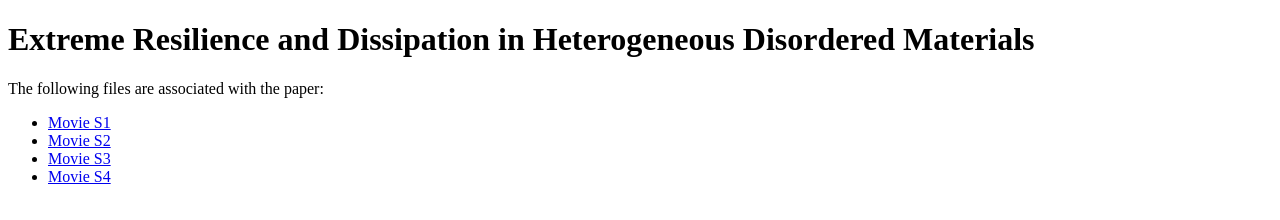
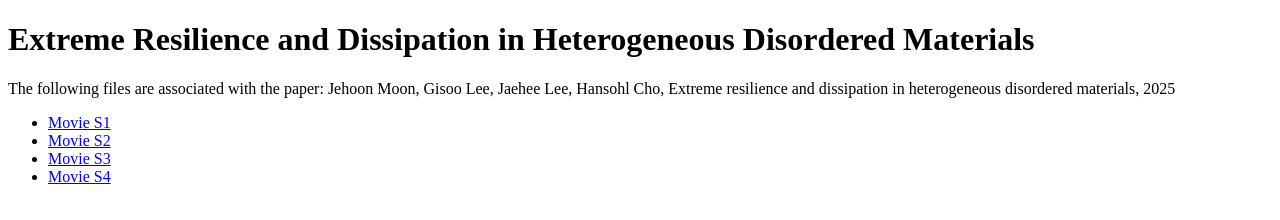
Before and after one commit to solidslabkaist/archives, a plain HTML site: page movies/heterogeneous_disordered/index.html in a window 1280 px wide. Drawn offline with Linux system fonts and the light colour scheme.

Commit message:
Update index.html

```diff
--- a/movies/heterogeneous_disordered/index.html
+++ b/movies/heterogeneous_disordered/index.html
@@ -7,7 +7,7 @@
 </head>
 <body>
     <h1>Extreme Resilience and Dissipation in Heterogeneous Disordered Materials</h1>
-    <p>The following files are associated with the paper:</p>
+    <p>The following files are associated with the paper: Jehoon Moon, Gisoo Lee, Jaehee Lee, Hansohl Cho, Extreme resilience and dissipation in heterogeneous disordered materials, 2025</p>
     <ul>
         <li><a href="MovieS1.mp4">Movie S1</a></li>
         <li><a href="MovieS2.mp4">Movie S2</a></li>
```
